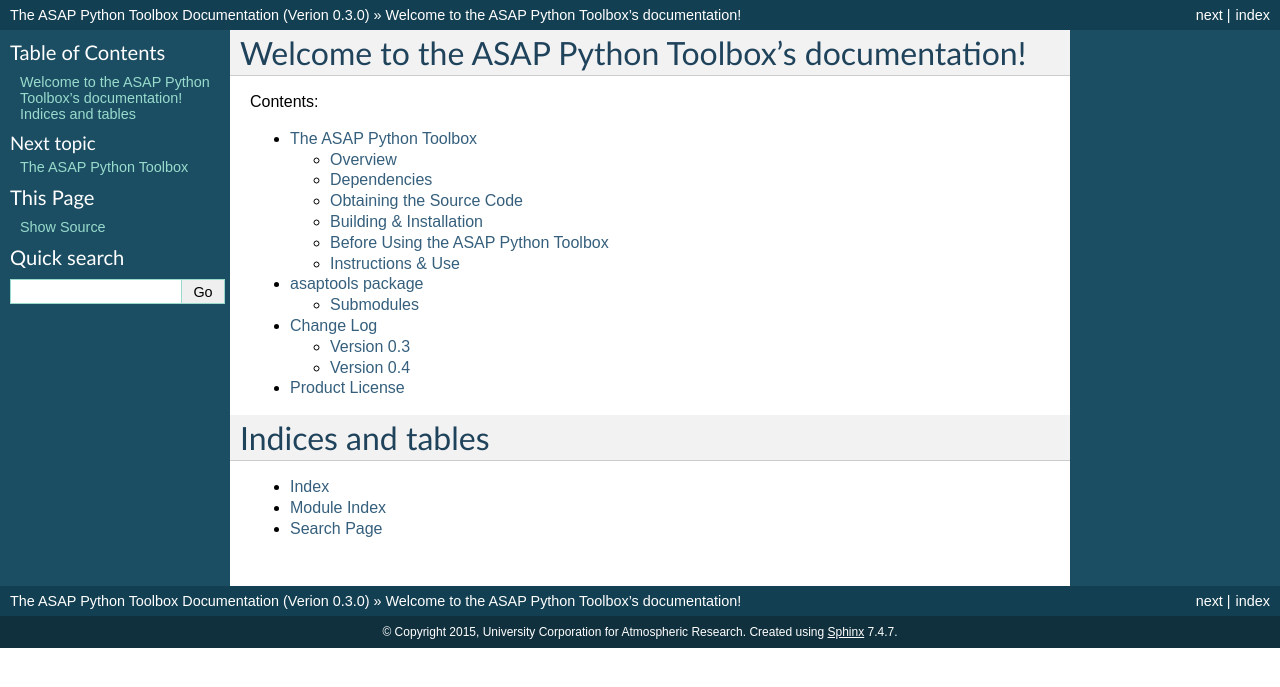
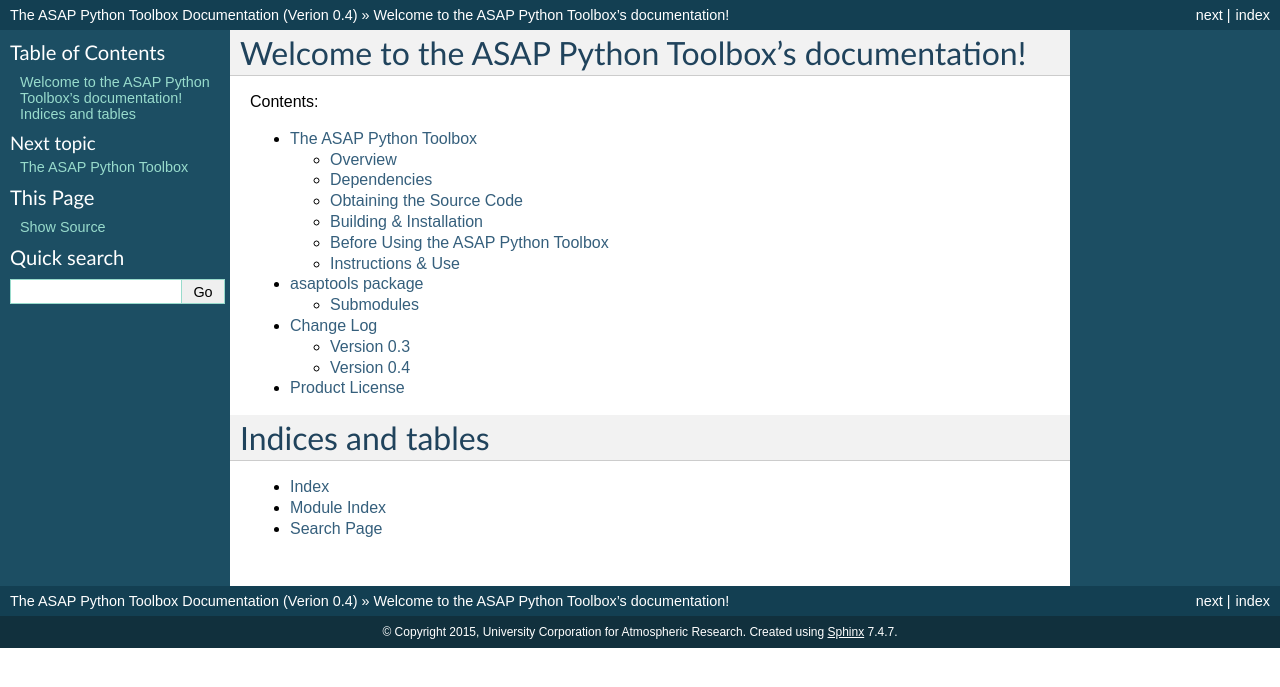
Before and after one commit to NCAR/ASAPPyTools, a Sphinx documentation site: the page built from docs/source/index.rst, in a window 1280 px wide. Shown: the top 687 px of the page. Built offline with Sphinx 7.4.7, drawn with Linux system fonts in a browser that asks for light colours.

Commit message:
Updating version

```diff
--- a/docs/source/conf.py
+++ b/docs/source/conf.py
@@ -59,9 +59,9 @@
 # built documents.
 #
 # The short X.Y version.
-version = '0.3'
+version = '0.4'
 # The full version, including alpha/beta/rc tags.
-release = '0.3.0'
+release = '0.4.0'
 
 # The language for content autogenerated by Sphinx. Refer to documentation
 # for a list of supported languages.
@@ -124,7 +124,7 @@
 
 # The name for this set of Sphinx documents.  If None, it defaults to
 # "<project> v<release> documentation".
-html_title = "The ASAP Python Toolbox Documentation (Verion 0.3.0)"
+html_title = "The ASAP Python Toolbox Documentation (Verion 0.4)"
 
 # A shorter title for the navigation bar.  Default is the same as html_title.
 #html_short_title = None
```
